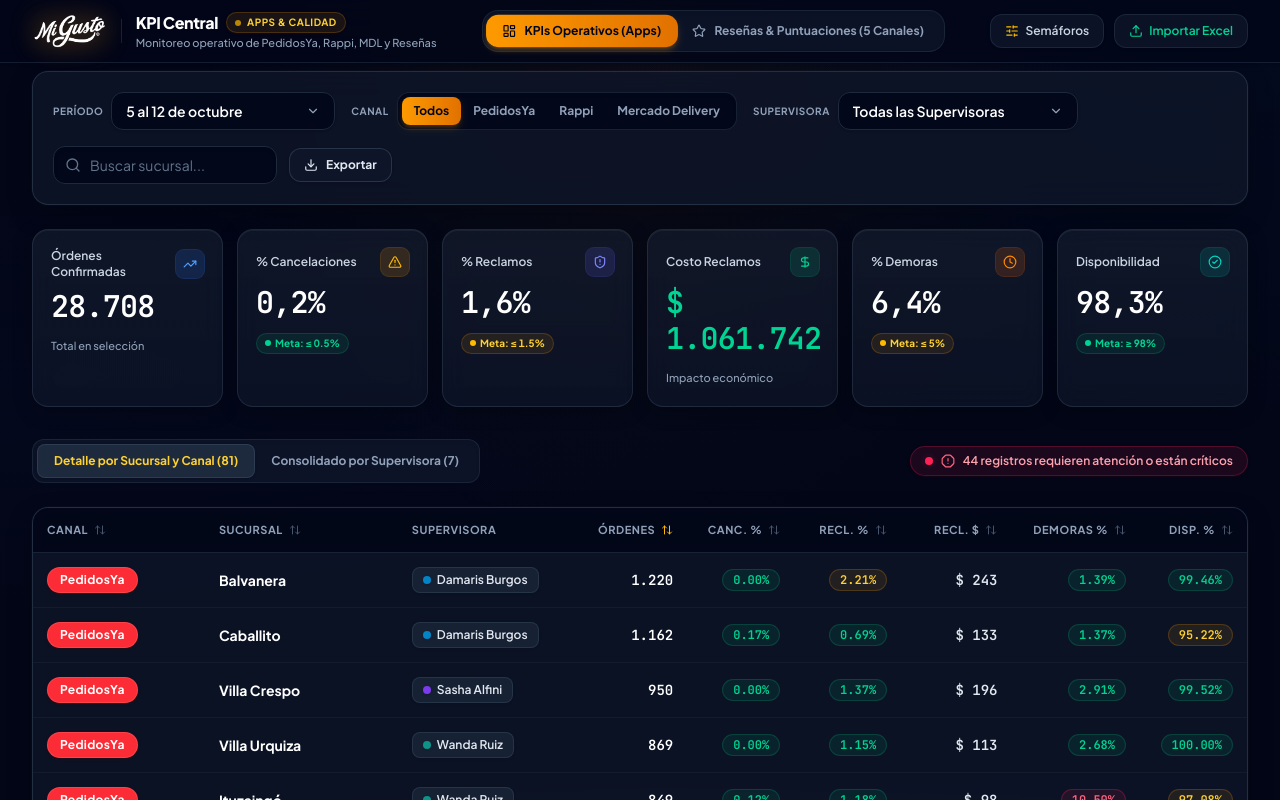
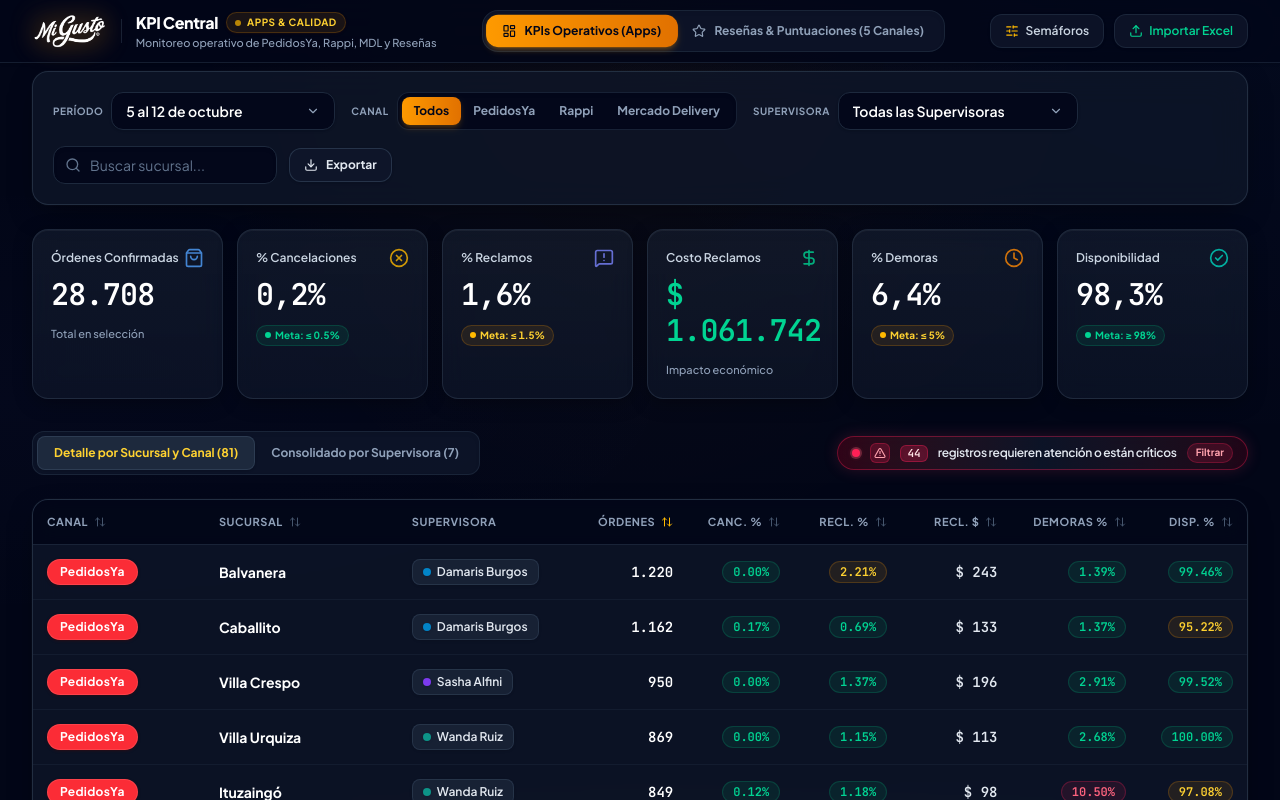
Before and after one commit to MiGustoDev/ATC-KPIcentral, a React (Vite) app: page / in a window 1280 px wide. Shown: the top 800 px of the page. Built offline with nearby package versions, Linux system fonts and the light colour scheme.

Commit message:
Final visual details and animations in the “Operational KPIs” tab

```diff
--- a/src/components/OperationalDashboard.jsx
+++ b/src/components/OperationalDashboard.jsx
@@ -1,12 +1,11 @@
 import React, { useState, useMemo, useRef } from 'react';
 import {
-  TrendingUp, AlertTriangle, ArrowUpDown, Download,
-  CheckCircle2, Clock, AlertOctagon, DollarSign, ShieldAlert,
-  Search
+  ArrowUpDown, Download, Search, AlertTriangle,
+  ShoppingBag, XCircle, MessageSquareWarning, DollarSign, Clock, CheckCircle2
 } from 'lucide-react';
 import gsap from 'gsap';
 import { useGSAP } from '@gsap/react';
-import { fmtInt, fmtCurrency, fmtPct, getMetricStatus } from '../utils';
+import { fmtInt, fmtCurrency, fmtPct, getMetricStatus, getInitials } from '../utils';
 import { CHANNELS } from '../config';
 import { AnimatedCounter } from './AnimatedCounter';
 import { CustomSelect } from './CustomSelect';
@@ -26,6 +25,7 @@
   const [sortField, setSortField] = useState('confirmadas');
   const [sortAsc, setSortAsc] = useState(false);
   const [activeTab, setActiveTab] = useState('table'); // 'table' | 'grouped'
+  const [filterOnlyCritical, setFilterOnlyCritical] = useState(false);
 
   const containerRef = useRef(null);
 
@@ -47,18 +47,46 @@
     { scope: containerRef, dependencies: [] }
   );
 
-  // Smooth grid transition when changing channels, supervisors, period or view tab
+  // Smooth, subtle transition when switching between subtabs
   useGSAP(
     () => {
-      if (containerRef.current) {
+      if (!containerRef.current) return;
+      const viewContent = containerRef.current.querySelector('.op-view-content');
+      if (viewContent) {
         gsap.fromTo(
-          '.op-view-content',
-          { opacity: 0.35, y: 8 },
-          { opacity: 1, y: 0, duration: 0.3, ease: 'power2.out' }
+          viewContent,
+          { opacity: 0, y: 6 },
+          { opacity: 1, y: 0, duration: 0.28, ease: 'power2.out', clearProps: 'transform' }
+        );
+      }
+      if (activeTab === 'grouped') {
+        const groupCards = containerRef.current.querySelectorAll('.sup-group-card');
+        if (groupCards.length > 0) {
+          gsap.fromTo(
+            groupCards,
+            { opacity: 0, y: 8 },
+            { opacity: 1, y: 0, duration: 0.3, stagger: 0.03, ease: 'power2.out', clearProps: 'transform' }
+          );
+        }
+      }
+    },
+    { scope: containerRef, dependencies: [activeTab] }
+  );
+
+  // Subtle transition when filtering channels, supervisors, period or critical records
+  useGSAP(
+    () => {
+      if (!containerRef.current) return;
+      const viewContent = containerRef.current.querySelector('.op-view-content');
+      if (viewContent) {
+        gsap.fromTo(
+          viewContent,
+          { opacity: 0.45 },
+          { opacity: 1, duration: 0.22, ease: 'power1.out' }
         );
       }
     },
-    { scope: containerRef, dependencies: [selectedCanal, selectedSup, selectedPeriod, activeTab] }
+    { scope: containerRef, dependencies: [selectedCanal, selectedSup, selectedPeriod, filterOnlyCritical] }
   );
 
   // Map stores to supervisor
@@ -99,9 +127,23 @@
     });
   }, [periodData, selectedCanal, selectedSup, searchTerm, storeMap]);
 
-  // Sorted records
+  // Helper to determine if a record has any critical metric
+  const isCriticalRecord = (r) => {
+    return (
+      getMetricStatus('cancelacionesPct', r.cancelacionesPct, thresholds) === 'danger' ||
+      getMetricStatus('reclamosPct', r.reclamosPct, thresholds) === 'danger' ||
+      getMetricStatus('demorasPct', r.demorasPct, thresholds) === 'danger' ||
+      getMetricStatus('disponibilidad', r.disponibilidad, thresholds) === 'danger'
+    );
+  };
+
+  // Sorted records (optionally filtered to only critical rows)
   const sortedRecords = useMemo(() => {
-    return [...filteredRecords].sort((a, b) => {
+    const list = filterOnlyCritical
+      ? filteredRecords.filter(isCriticalRecord)
+      : filteredRecords;
+
+    return [...list].sort((a, b) => {
       let valA = a[sortField];
       let valB = b[sortField];
       if (typeof valA === 'string') {
@@ -109,7 +151,7 @@
       }
       return sortAsc ? (valA || 0) - (valB || 0) : (valB || 0) - (valA || 0);
     });
-  }, [filteredRecords, sortField, sortAsc]);
+  }, [filteredRecords, filterOnlyCritical, sortField, sortAsc, thresholds]);
 
   // Aggregate global KPIs for filtered selection
   const kpiSummary = useMemo(() => {
@@ -182,7 +224,11 @@
       disponibilidadAvg: 0
     };
 
-    filteredRecords.forEach((r) => {
+    const targetRecords = filterOnlyCritical
+      ? filteredRecords.filter(isCriticalRecord)
+      : filteredRecords;
+
+    targetRecords.forEach((r) => {
       const supId = storeMap[r.tienda.toLowerCase()] || 'unassigned';
       if (!groups[supId]) {
         groups[supId] = {
@@ -218,7 +264,7 @@
         };
       })
       .sort((a, b) => b.totalOrders - a.totalOrders);
-  }, [filteredRecords, supervisors, storeMap]);
+  }, [filteredRecords, filterOnlyCritical, supervisors, storeMap, thresholds]);
 
   const handleSort = (field) => {
     if (sortField === field) {
@@ -367,15 +413,13 @@
         </div>
       </div>
 
-      {/* KPI Cards Grid - Elevated Modern Aesthetic */}
+      {/* KPI Cards Grid */}
       <div className="relative z-10 grid grid-cols-2 sm:grid-cols-3 lg:grid-cols-6 gap-3.5 font-mono-numbers">
         {/* Órdenes */}
-        <div className="kpi-card glass-card rounded-2xl p-4 sm:p-4.5 hover:-translate-y-1 hover:border-blue-500/40 transition-all duration-200 cursor-default shadow-lg group">
+        <div className="kpi-card glass-card rounded-2xl p-4 sm:p-4.5 hover:-translate-y-1 hover:border-slate-700 transition-all duration-200 cursor-default shadow-lg group">
           <div className="flex items-center justify-between text-xs text-slate-400 mb-2 font-sans">
             <span className="font-semibold text-slate-300">Órdenes Confirmadas</span>
-            <div className="w-7 h-7 rounded-lg bg-blue-500/15 text-blue-400 flex items-center justify-center ring-1 ring-blue-500/25 group-hover:scale-110 transition-transform">
-              <TrendingUp className="w-3.5 h-3.5" />
-            </div>
+            <ShoppingBag className="w-5 h-5 text-blue-400 opacity-80 group-hover:opacity-100 group-hover:scale-110 transition-all duration-200" />
           </div>
           <div className="text-2xl sm:text-3xl font-black text-white tracking-tight">
             <AnimatedCounter value={kpiSummary.totalOrders} decimals={0} />
@@ -391,12 +435,10 @@
         {(() => {
           const status = getMetricStatus('cancelacionesPct', kpiSummary.cancPct, thresholds);
           return (
-            <div className="kpi-card glass-card rounded-2xl p-4 sm:p-4.5 hover:-translate-y-1 hover:border-amber-500/40 transition-all duration-200 cursor-default shadow-lg group">
+            <div className="kpi-card glass-card rounded-2xl p-4 sm:p-4.5 hover:-translate-y-1 hover:border-slate-700 transition-all duration-200 cursor-default shadow-lg group">
               <div className="flex items-center justify-between text-xs text-slate-400 mb-2 font-sans">
                 <span className="font-semibold text-slate-300">% Cancelaciones</span>
-                <div className="w-7 h-7 rounded-lg bg-amber-500/15 text-amber-400 flex items-center justify-center ring-1 ring-amber-500/25 group-hover:scale-110 transition-transform">
-                  <AlertTriangle className="w-3.5 h-3.5" />
-                </div>
+                <XCircle className="w-5 h-5 text-amber-400 opacity-80 group-hover:opacity-100 group-hover:scale-110 transition-all duration-200" />
               </div>
               <div className="text-2xl sm:text-3xl font-black text-white tracking-tight">
                 <AnimatedCounter value={kpiSummary.cancPct} decimals={1} suffix="%" />
@@ -423,12 +465,10 @@
         {(() => {
           const status = getMetricStatus('reclamosPct', kpiSummary.recPct, thresholds);
           return (
-            <div className="kpi-card glass-card rounded-2xl p-4 sm:p-4.5 hover:-translate-y-1 hover:border-indigo-500/40 transition-all duration-200 cursor-default shadow-lg group">
+            <div className="kpi-card glass-card rounded-2xl p-4 sm:p-4.5 hover:-translate-y-1 hover:border-slate-700 transition-all duration-200 cursor-default shadow-lg group">
               <div className="flex items-center justify-between text-xs text-slate-400 mb-2 font-sans">
                 <span className="font-semibold text-slate-300">% Reclamos</span>
-                <div className="w-7 h-7 rounded-lg bg-indigo-500/15 text-indigo-400 flex items-center justify-center ring-1 ring-indigo-500/25 group-hover:scale-110 transition-transform">
-                  <ShieldAlert className="w-3.5 h-3.5" />
-                </div>
+                <MessageSquareWarning className="w-5 h-5 text-indigo-400 opacity-80 group-hover:opacity-100 group-hover:scale-110 transition-all duration-200" />
               </div>
               <div className="text-2xl sm:text-3xl font-black text-white tracking-tight">
                 <AnimatedCounter value={kpiSummary.recPct} decimals={1} suffix="%" />
@@ -452,12 +492,10 @@
         })()}
 
         {/* Costo Reclamos */}
-        <div className="kpi-card glass-card rounded-2xl p-4 sm:p-4.5 hover:-translate-y-1 hover:border-emerald-500/40 transition-all duration-200 cursor-default shadow-lg group">
+        <div className="kpi-card glass-card rounded-2xl p-4 sm:p-4.5 hover:-translate-y-1 hover:border-slate-700 transition-all duration-200 cursor-default shadow-lg group">
           <div className="flex items-center justify-between text-xs text-slate-400 mb-2 font-sans">
             <span className="font-semibold text-slate-300">Costo Reclamos</span>
-            <div className="w-7 h-7 rounded-lg bg-emerald-500/15 text-emerald-400 flex items-center justify-center ring-1 ring-emerald-500/25 group-hover:scale-110 transition-transform">
-              <DollarSign className="w-3.5 h-3.5" />
-            </div>
+            <DollarSign className="w-5 h-5 text-emerald-400 opacity-80 group-hover:opacity-100 group-hover:scale-110 transition-all duration-200" />
           </div>
           <div className="text-2xl sm:text-3xl font-black text-emerald-400 tracking-tight">
             <AnimatedCounter value={kpiSummary.recCosto} decimals={0} prefix="$ " />
@@ -473,12 +511,10 @@
         {(() => {
           const status = getMetricStatus('demorasPct', kpiSummary.demPct, thresholds);
           return (
-            <div className="kpi-card glass-card rounded-2xl p-4 sm:p-4.5 hover:-translate-y-1 hover:border-orange-500/40 transition-all duration-200 cursor-default shadow-lg group">
+            <div className="kpi-card glass-card rounded-2xl p-4 sm:p-4.5 hover:-translate-y-1 hover:border-slate-700 transition-all duration-200 cursor-default shadow-lg group">
               <div className="flex items-center justify-between text-xs text-slate-400 mb-2 font-sans">
                 <span className="font-semibold text-slate-300">% Demoras</span>
-                <div className="w-7 h-7 rounded-lg bg-orange-500/15 text-orange-400 flex items-center justify-center ring-1 ring-orange-500/25 group-hover:scale-110 transition-transform">
-                  <Clock className="w-3.5 h-3.5" />
-                </div>
+                <Clock className="w-5 h-5 text-orange-400 opacity-80 group-hover:opacity-100 group-hover:scale-110 transition-all duration-200" />
               </div>
               <div className="text-2xl sm:text-3xl font-black text-white tracking-tight">
                 <AnimatedCounter value={kpiSummary.demPct} decimals={1} suffix="%" />
@@ -505,12 +541,10 @@
         {(() => {
           const status = getMetricStatus('disponibilidad', kpiSummary.dispAvg, thresholds);
           return (
-            <div className="kpi-card glass-card rounded-2xl p-4 sm:p-4.5 hover:-translate-y-1 hover:border-teal-500/40 transition-all duration-200 cursor-default shadow-lg group">
+            <div className="kpi-card glass-card rounded-2xl p-4 sm:p-4.5 hover:-translate-y-1 hover:border-slate-700 transition-all duration-200 cursor-default shadow-lg group">
               <div className="flex items-center justify-between text-xs text-slate-400 mb-2 font-sans">
                 <span className="font-semibold text-slate-300">Disponibilidad</span>
-                <div className="w-7 h-7 rounded-lg bg-teal-500/15 text-teal-400 flex items-center justify-center ring-1 ring-teal-500/25 group-hover:scale-110 transition-transform">
-                  <CheckCircle2 className="w-3.5 h-3.5" />
-                </div>
+                <CheckCircle2 className="w-5 h-5 text-teal-400 opacity-80 group-hover:opacity-100 group-hover:scale-110 transition-all duration-200" />
               </div>
               <div className="text-2xl sm:text-3xl font-black text-white tracking-tight">
                 <AnimatedCounter value={kpiSummary.dispAvg} decimals={1} suffix="%" />
@@ -560,14 +594,48 @@
         </div>
 
         {kpiSummary.criticCount > 0 && (
-          <div className="inline-flex items-center gap-2 text-xs px-3.5 py-1.5 rounded-full bg-rose-500/10 text-rose-300 border border-rose-500/25 font-semibold shadow-sm shadow-rose-950/30">
+          <button
+            type="button"
+            onClick={() => setFilterOnlyCritical((prev) => !prev)}
+            className={`inline-flex items-center gap-2.5 text-xs px-3.5 py-1.5 rounded-full transition-all duration-300 cursor-pointer select-none border backdrop-blur-md ${
+              filterOnlyCritical
+                ? 'bg-gradient-to-r from-rose-950/90 via-rose-900/80 to-red-950/90 text-white border-rose-400 shadow-[0_0_20px_rgba(244,63,94,0.4)] ring-2 ring-rose-500/30'
+                : 'bg-gradient-to-r from-rose-950/60 via-slate-900/80 to-rose-950/40 text-rose-200 border-rose-500/35 hover:border-rose-400/60 hover:bg-rose-950/80 shadow-[0_0_15px_rgba(244,63,94,0.18)] hover:shadow-[0_0_20px_rgba(244,63,94,0.3)]'
+            }`}
+            title={filterOnlyCritical ? "Click para ver todos los registros" : "Click para filtrar sólo registros críticos"}
+          >
             <span className="relative flex h-2 w-2">
               <span className="animate-ping absolute inline-flex h-full w-full rounded-full bg-rose-400 opacity-75" />
-              <span className="relative inline-flex rounded-full h-2 w-2 bg-rose-500" />
+              <span className="relative inline-flex rounded-full h-2 w-2 bg-rose-500 ring-2 ring-rose-400/30" />
             </span>
-            <AlertOctagon className="w-3.5 h-3.5 text-rose-400" />
-            <span>{kpiSummary.criticCount} registros requieren atención o están críticos</span>
-          </div>
+
+            <div className="w-5 h-5 rounded-md bg-rose-500/20 border border-rose-500/30 flex items-center justify-center text-rose-300 group-hover:scale-105 transition-transform">
+              <AlertTriangle className="w-3 h-3 stroke-[2.3]" />
+            </div>
+
+            <span className="px-1.5 py-0.5 rounded-md bg-rose-500/25 border border-rose-500/35 text-rose-100 font-mono-numbers font-bold text-[11px] leading-none shadow-inner">
+              {kpiSummary.criticCount}
+            </span>
+
+            <span className="font-semibold tracking-tight text-slate-200">
+              registros requieren atención o están críticos
+            </span>
+
+            <span className={`text-[10px] font-bold px-2 py-0.5 rounded-full border transition-all ${
+              filterOnlyCritical
+                ? 'bg-rose-500 text-white border-rose-300 flex items-center gap-1 shadow-sm'
+                : 'bg-rose-500/15 text-rose-300 border-rose-500/25 hover:bg-rose-500/25'
+            }`}>
+              {filterOnlyCritical ? (
+                <>
+                  <span>Filtrando</span>
+                  <span className="text-xs leading-none font-bold">&times;</span>
+                </>
+              ) : (
+                'Filtrar'
+              )}
+            </span>
+          </button>
         )}
       </div>
 
@@ -781,7 +849,7 @@
           {supervisorGroups.map((g) => (
             <div
               key={g.supervisor.id}
-              className="glass-card rounded-2xl p-5 space-y-4 shadow-xl hover:-translate-y-1 hover:border-slate-700 transition-all duration-200"
+              className="sup-group-card glass-card rounded-2xl p-5 space-y-4 shadow-xl hover:-translate-y-1 hover:border-slate-700 transition-all duration-200"
             >
               <div className="flex items-center justify-between border-b border-slate-800/80 pb-3">
                 <div className="flex items-center gap-3">
@@ -789,7 +857,7 @@
                     className="w-10 h-10 rounded-xl flex items-center justify-center font-black text-xs shadow-md ring-1 ring-white/10"
                     style={{ backgroundColor: `${g.supervisor.color}25`, color: g.supervisor.color }}
                   >
-                    {g.supervisor.name.substring(0, 2).toUpperCase()}
+                    {getInitials(g.supervisor.name)}
                   </div>
                   <div>
                     <h3 className="font-extrabold text-base text-white">{g.supervisor.name}</h3>
--- a/src/utils.js
+++ b/src/utils.js
@@ -181,3 +181,16 @@
     reader.readAsArrayBuffer(file);
   });
 }
+
+/**
+ * Extracts first name and last name initials (e.g. "Damaris Burgos" -> "DB")
+ */
+export function getInitials(name) {
+  if (!name) return '';
+  const parts = name.trim().split(/\s+/).filter(Boolean);
+  if (parts.length === 0) return '';
+  if (parts.length === 1) {
+    return parts[0].substring(0, 2).toUpperCase();
+  }
+  return (parts[0][0] + parts[parts.length - 1][0]).toUpperCase();
+}
```
